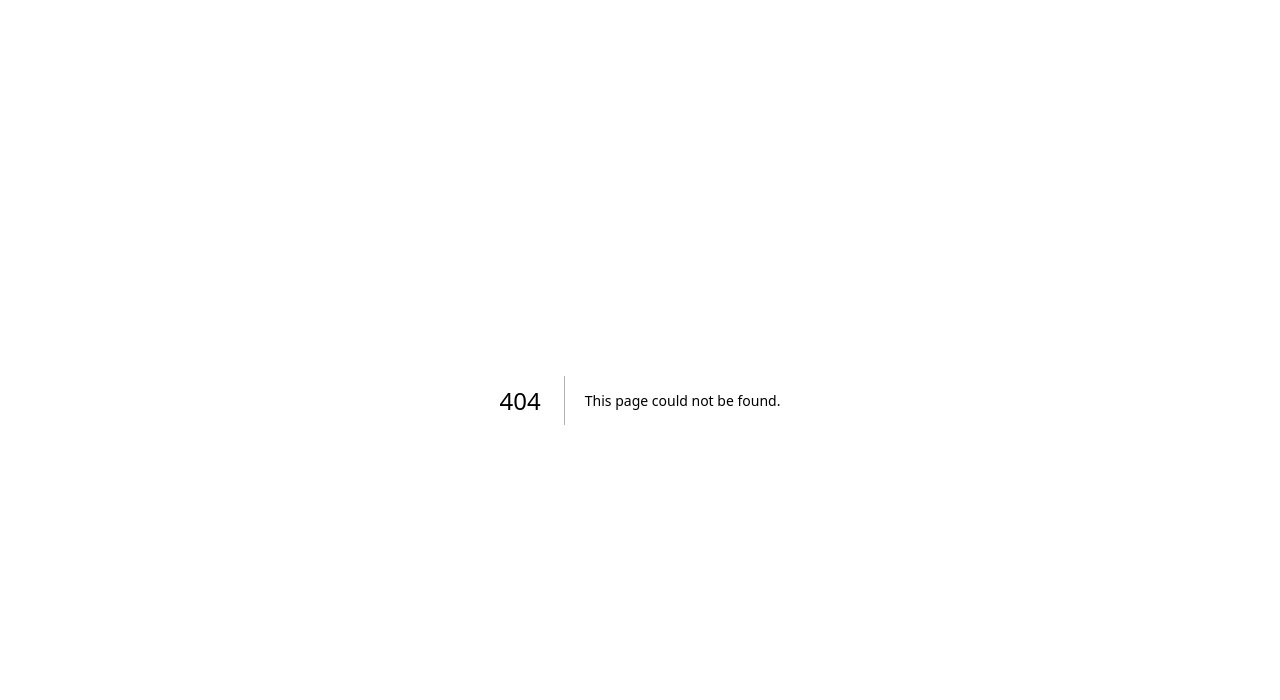
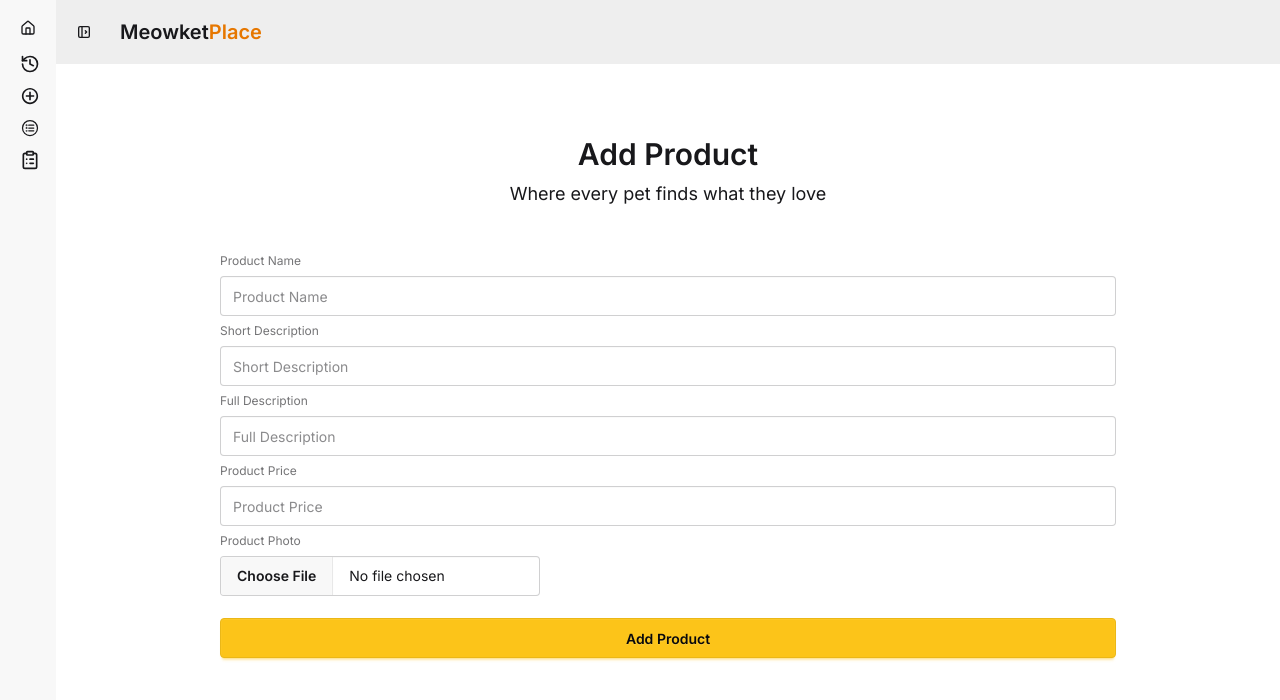
Before and after one commit to sagormajomder/meowket-place, a Next.js app: page /dashboard/add-product in a window 1280 px wide. Before the commit this address had no page. Shown: the top 700 px of the page. Built offline with nearby package versions, Linux system fonts and the light colour scheme; no server answers.

Commit message:
Refactor dashboard routes and components; implement Add Product, My Products, and Wishlist pages

```diff
--- a/src/app/(rootLayout)/(protected_pages)/add-product/page.jsx
+++ b/src/app/(dashboardLayout)/dashboard/add-product/page.jsx
@@ -19,11 +19,9 @@ export default function AddProduct() {
   async function handleAddProduct(data) {
     const { productName, shortDesc, fullDesc, productPrice, photo } = data;
     const imageFile = photo[0];
-    // Store the image
     const formData = new FormData();
     formData.append('image', imageFile);
 
-    // upload image to the host and get image url
     const res = await fetch(
       `https://api.imgbb.com/1/upload?key=${process.env.NEXT_PUBLIC_IMGBB_API_KEY}`,
       {
@@ -33,11 +31,8 @@ export default function AddProduct() {
     );
 
     const photoResult = await res.json();
-    // console.log(photoResult);
     const photoUrl = photoResult.data.url;
-    // console.log(photoUrl);
 
-    // create new product
     const newProduct = {
       productName,
       shortDesc,
@@ -53,7 +48,6 @@ export default function AddProduct() {
       createdAt: new Date(),
     };
 
-    // Upload the new product into DB
     const response = await fetch(
       `${process.env.NEXT_PUBLIC_BASE_URL}/api/add-product`,
       {
@@ -68,11 +62,9 @@ export default function AddProduct() {
 
     const resData = await response.json();
 
-    // console.log(resData);
-
     if (resData.id) {
       toast.success('Successfully product has been added');
-      router.push('/my-product');
+      router.push('/dashboard/my-product');
     } else {
       toast.error('Some error occured! Please try again');
       console.log(resData.error);
@@ -89,7 +81,6 @@ export default function AddProduct() {
           className='max-w-4xl mx-auto'
           onSubmit={handleSubmit(handleAddProduct)}>
           <fieldset className='fieldset'>
-            {/* Product Name */}
             <label htmlFor='p-name' className='label'>
               Product Name
             </label>
@@ -103,7 +94,6 @@ export default function AddProduct() {
             {errors.productName?.type === 'required' && (
               <span className='text-red-400'>Product Name is required!</span>
             )}
-            {/* Product short description */}
             <label htmlFor='p-short-desc' className='label'>
               Short Description
             </label>
@@ -119,7 +109,6 @@ export default function AddProduct() {
                 Product short description is required!
               </span>
             )}
-            {/* Product full description */}
             <label htmlFor='p-full-desc' className='label'>
               Full Description
             </label>
@@ -136,7 +125,6 @@ export default function AddProduct() {
               </span>
             )}
 
-            {/* Product Price */}
             <label htmlFor='p-price' className='label'>
               Product Price
             </label>
@@ -153,7 +141,6 @@ export default function AddProduct() {
               <span className='text-red-400'>Product Price is required!</span>
             )}
 
-            {/* Image */}
             <label htmlFor='image' className='label'>
               Product Photo
             </label>
--- a/src/app/(rootLayout)/(protected_pages)/my-product/page.jsx
+++ b/src/app/(dashboardLayout)/dashboard/my-product/page.jsx
@@ -18,16 +18,14 @@ export default async function MyProduct() {
   );
 
   const data = await res.json();
-  // console.log('product data', data);
 
   return (
     <section className='h-full py-14'>
       <Container>
         <SectionTitle
-          title='Manage Products'
+          title='My Added Products'
           desc='Your dashboard for pet food & product care'
         />
-        {/* Table */}
         {data.length === 0 ? (
           <h2 className='heading-secondary my-5 text-center'>
             You haven&apos;t added any Product 🥲
@@ -35,7 +33,6 @@ export default async function MyProduct() {
         ) : (
           <div className='overflow-x-auto rounded-box border border-base-content/5 bg-base-100'>
             <table className='table'>
-              {/* head */}
               <thead>
                 <tr>
                   <th>SL</th>
@@ -50,8 +47,6 @@ export default async function MyProduct() {
                 {data.map((d, i) => (
                   <Row key={d._id} singleData={d} i={i + 1} />
                 ))}
-
-                {/* row 2 */}
               </tbody>
             </table>
           </div>
--- a/src/app/(rootLayout)/(protected_pages)/wishlist/page.jsx
+++ b/src/app/(dashboardLayout)/dashboard/wishlist/page.jsx
@@ -41,7 +41,6 @@ export default async function WishlistPage() {
         .find({ _id: { $in: productIds } })
         .toArray();
 
-      // Serialize ObjectIds to strings
       products = rawProducts.map(p => ({
         ...p,
         _id: p._id.toString(),
--- a/src/app/(dashboardLayout)/layout.jsx
+++ b/src/app/(dashboardLayout)/layout.jsx
@@ -1,5 +1,7 @@
 import Link from 'next/link';
-import { LuHistory } from 'react-icons/lu';
+import { IoMdAddCircleOutline } from 'react-icons/io';
+import { IoListCircleOutline } from 'react-icons/io5';
+import { LuClipboardList, LuHistory } from 'react-icons/lu';
 
 export const metadata = {
   title: 'MeowketPlace',
@@ -85,6 +87,39 @@ export default function RootLayout({ children }) {
                   <span className='is-drawer-close:hidden'>My Orders</span>
                 </Link>
               </li>
+
+              {/* Add Product */}
+              <li>
+                <Link
+                  href='/dashboard/add-product'
+                  className='is-drawer-close:tooltip is-drawer-close:tooltip-right'
+                  data-tip='Add Product'>
+                  <IoMdAddCircleOutline className='text-xl' />
+                  <span className='is-drawer-close:hidden'>Add Product</span>
+                </Link>
+              </li>
+
+              {/* Added Products */}
+              <li>
+                <Link
+                  href='/dashboard/my-product'
+                  className='is-drawer-close:tooltip is-drawer-close:tooltip-right'
+                  data-tip='Added Products'>
+                  <IoListCircleOutline className='text-xl' />
+                  <span className='is-drawer-close:hidden'>Added Products</span>
+                </Link>
+              </li>
+
+              {/* Wishlist */}
+              <li>
+                <Link
+                  href='/dashboard/wishlist'
+                  className='is-drawer-close:tooltip is-drawer-close:tooltip-right'
+                  data-tip='Wishlist'>
+                  <LuClipboardList className='text-xl' />
+                  <span className='is-drawer-close:hidden'>Wishlist</span>
+                </Link>
+              </li>
             </ul>
           </div>
         </div>
--- a/src/components/DeleteProduct.jsx
+++ b/src/components/DeleteProduct.jsx
@@ -17,10 +17,10 @@ export default function DeleteProduct({ productId }) {
 
     if (isDelete.acknowledged) {
       router.refresh();
-      router.push('/my-product');
+      router.push('/dashboard/my-product');
       toast.success('Product is successfully deleted!');
     } else {
-      toast.error('Some error occured!');
+      toast.error('Some error occurred!');
     }
   }
   return (
--- a/src/components/UserSignIn.jsx
+++ b/src/components/UserSignIn.jsx
@@ -41,40 +41,9 @@ export default function UserSignIn() {
               pathname === '/dashboard/my-orders' ? 'active' : ''
             }`}
             href='/dashboard/my-orders'>
-            My Orders
+            Dashboard
           </Link>
         </li>
-        <li className='mb-2'>
-          <Link
-            prefetch={false}
-            className={` hover:text-primary-dark ${
-              pathname === '/add-product' ? 'active' : ''
-            }`}
-            href='/add-product'>
-            Add Product
-          </Link>
-        </li>
-        <li className='mb-2'>
-          <Link
-            prefetch={false}
-            className={`hover:text-primary-dark ${
-              pathname === '/my-product' ? 'active' : ''
-            }`}
-            href='/my-product'>
-            Manage Product
-          </Link>
-        </li>
-        <li className='mb-2'>
-          <Link
-            prefetch={false}
-            className={`hover:text-primary-dark ${
-              pathname === '/wishlist' ? 'active' : ''
-            }`}
-            href='/wishlist'>
-            Wishlist
-          </Link>
-        </li>
-
         <li>
           <SignOutButton>
             <button className='btn btn-primary text-neutral w-full'>
--- a/src/proxy.js
+++ b/src/proxy.js
@@ -1,8 +1,6 @@
 import { clerkMiddleware, createRouteMatcher } from '@clerk/nextjs/server';
 
 const isProtectedRoute = createRouteMatcher([
-  '/add-product(.*)',
-  '/my-product(.*)',
   '/payment-success(.*)',
   '/payment-cancelled(.*)',
   '/dashboard(.*)',
```
Also changed, not shown: src/components/Navbar.jsx (+3 -4 lines), 1 other file (tests, documents, lock files or other folders).
